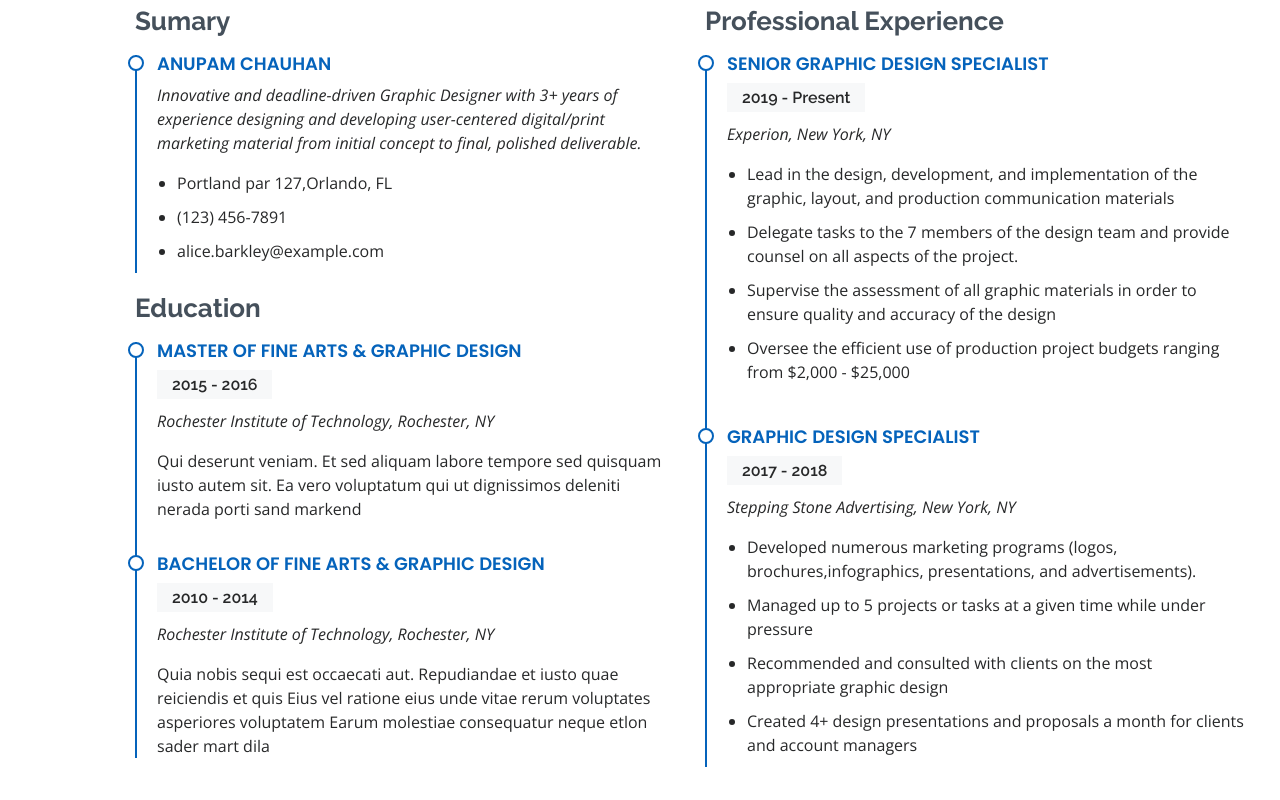
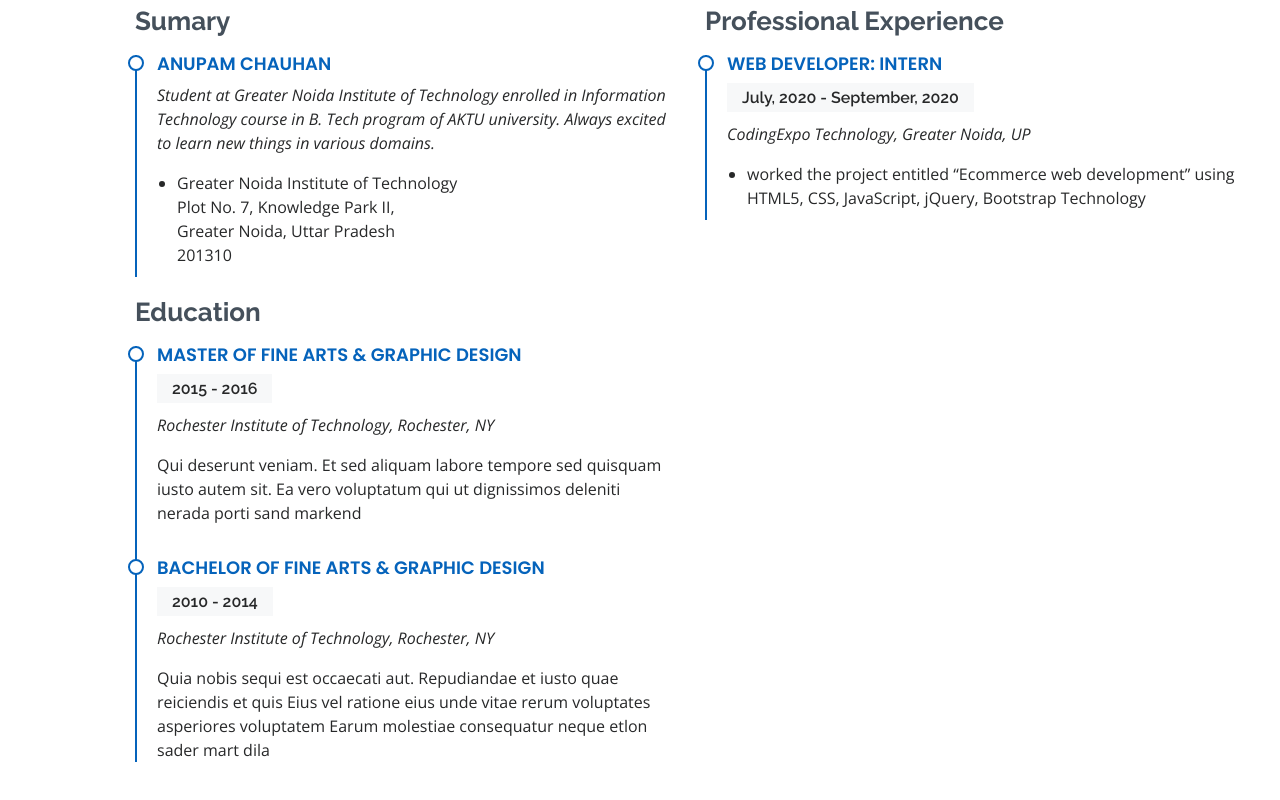
Before and after one commit to anupam1897/anupam1897.github.io, a plain HTML site: page index.html in a window 1280 px wide. Shown: the part 2520-3320 px from the top of the page. Drawn offline with nearby package versions, Linux system fonts and the light colour scheme.

Commit message:
changes to template

```diff
--- a/index.html
+++ b/index.html
@@ -248,11 +248,9 @@
             <h3 class="resume-title">Sumary</h3>
             <div class="resume-item pb-0">
               <h4>Anupam Chauhan</h4>
-              <p><em>Innovative and deadline-driven Graphic Designer with 3+ years of experience designing and developing user-centered digital/print marketing material from initial concept to final, polished deliverable.</em></p>
+              <p><em>Student at Greater Noida Institute of Technology enrolled in Information Technology course in B. Tech program of AKTU university. Always excited to learn new things in various domains.</em></p>
               <ul>
-                <li>Portland par 127,Orlando, FL</li>
-                <li>(123) 456-7891</li>
-                <li>alice.barkley@example.com</li>
+                <li>Greater Noida Institute of Technology <br> Plot No. 7, Knowledge Park II, <br>Greater Noida, Uttar Pradesh <br>201310</li>
               </ul>
             </div>
 
@@ -273,25 +271,12 @@
           <div class="col-lg-6">
             <h3 class="resume-title">Professional Experience</h3>
             <div class="resume-item">
-              <h4>Senior graphic design specialist</h4>
-              <h5>2019 - Present</h5>
-              <p><em>Experion, New York, NY </em></p>
+              <h4>Web developer: Intern</h4>
+              <h5>July, 2020 - September, 2020</h5>
+              <p><em>CodingExpo Technology, Greater Noida, UP</em></p>
               <ul>
-                <li>Lead in the design, development, and implementation of the graphic, layout, and production communication materials</li>
-                <li>Delegate tasks to the 7 members of the design team and provide counsel on all aspects of the project. </li>
-                <li>Supervise the assessment of all graphic materials in order to ensure quality and accuracy of the design</li>
-                <li>Oversee the efficient use of production project budgets ranging from $2,000 - $25,000</li>
-              </ul>
-            </div>
-            <div class="resume-item">
-              <h4>Graphic design specialist</h4>
-              <h5>2017 - 2018</h5>
-              <p><em>Stepping Stone Advertising, New York, NY</em></p>
-              <ul>
-                <li>Developed numerous marketing programs (logos, brochures,infographics, presentations, and advertisements).</li>
-                <li>Managed up to 5 projects or tasks at a given time while under pressure</li>
-                <li>Recommended and consulted with clients on the most appropriate graphic design</li>
-                <li>Created 4+ design presentations and proposals a month for clients and account managers</li>
+                <li> worked the project entitled “Ecommerce web development” using
+                  HTML5, CSS, JavaScript, jQuery, Bootstrap Technology</li>
               </ul>
             </div>
           </div>
@@ -632,19 +617,19 @@
               <div class="address">
                 <i class="icofont-google-map"></i>
                 <h4>Location:</h4>
-                <p>A108 Adam Street, New York, NY 535022</p>
+                <p>Kapila 502, Shree Gajanan Park <br> Nashik Road, Nashik, Maharashtra <br>India, 422101</p>
               </div>
 
               <div class="email">
                 <i class="icofont-envelope"></i>
                 <h4>Email:</h4>
-                <p>info@example.com</p>
+                <p>anupam1897@gmail.com</p>
               </div>
 
               <div class="phone">
                 <i class="icofont-phone"></i>
                 <h4>Call:</h4>
-                <p>+1 5589 55488 55s</p>
+                <p>+91 883 056 9128</p>
               </div>
 
             </div>
@@ -693,13 +678,12 @@
   <footer id="footer">
     <div class="container">
       <h3>Anupam Chauhan</h3>
-      <p>Et aut eum quis fuga eos sunt ipsa nihil. Labore corporis magni eligendi fuga maxime saepe commodi placeat.</p>
+      <p>Find me on social media here.</p>
       <div class="social-links">
-        <a href="#" class="twitter"><i class="bx bxl-twitter"></i></a>
-        <a href="#" class="facebook"><i class="bx bxl-facebook"></i></a>
-        <a href="#" class="instagram"><i class="bx bxl-instagram"></i></a>
-        <a href="#" class="google-plus"><i class="bx bxl-skype"></i></a>
-        <a href="#" class="linkedin"><i class="bx bxl-linkedin"></i></a>
+        <a href="https://www.linkedin.com/in/anupamchauhan1897/" class="linkedin"><i class="bx bxl-linkedin"></i></a>
+        <a href="https://twitter.com/anupam1897" class="twitter"><i class="bx bxl-twitter"></i></a>
+        <a href="https://wa.me/+918830569128" class="whatsapp"><i class="bx bxl-whatsapp"></i></a>
+
       </div>
       <div class="copyright">
         &copy; Copyright <strong><span>Anupam Chauhan</span></strong>. All Rights Reserved
```
